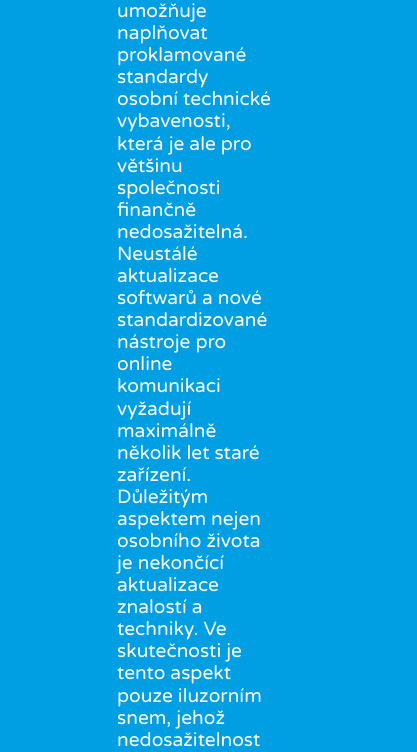
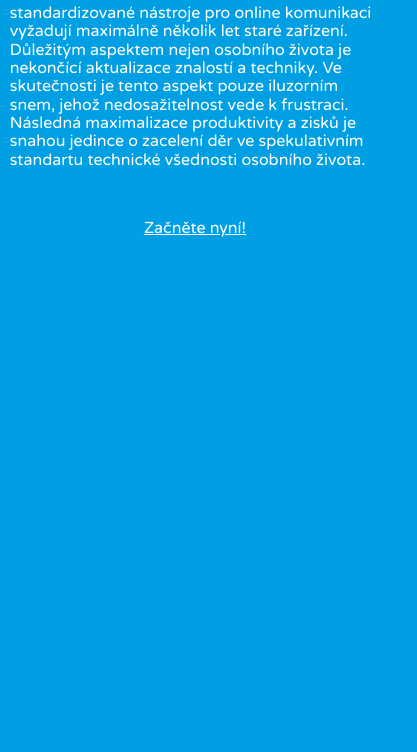
Before and after one commit to agajdosi/downcycling.app, a website built with Parcel: page index.html in a window 390 px wide. Shown: the part 397-1149 px from the top of the page, 417 px wide, since content can reach past the window. After the commit the page ends 844 px from the top, so only its background shows below. Built offline with nearby package versions, Linux system fonts and the light colour scheme.

Commit message:
Improve mobile styling, add favicon

```diff
--- a/css/main.css
+++ b/css/main.css
@@ -206,8 +206,16 @@ textarea {
    Modify as content requires.
    ========================================================================== */
 
-@media only screen and (min-width: 35em) {
-  /* Style adjustments for viewports that meet the condition */
+@media only screen and (max-width: 1200px) {
+  #main{
+    width: 95vw;
+  }
+}
+
+@media only screen and (max-width: 800px) {
+  html{
+    font-size: 1em;
+  }
 }
 
 @media print,
```
